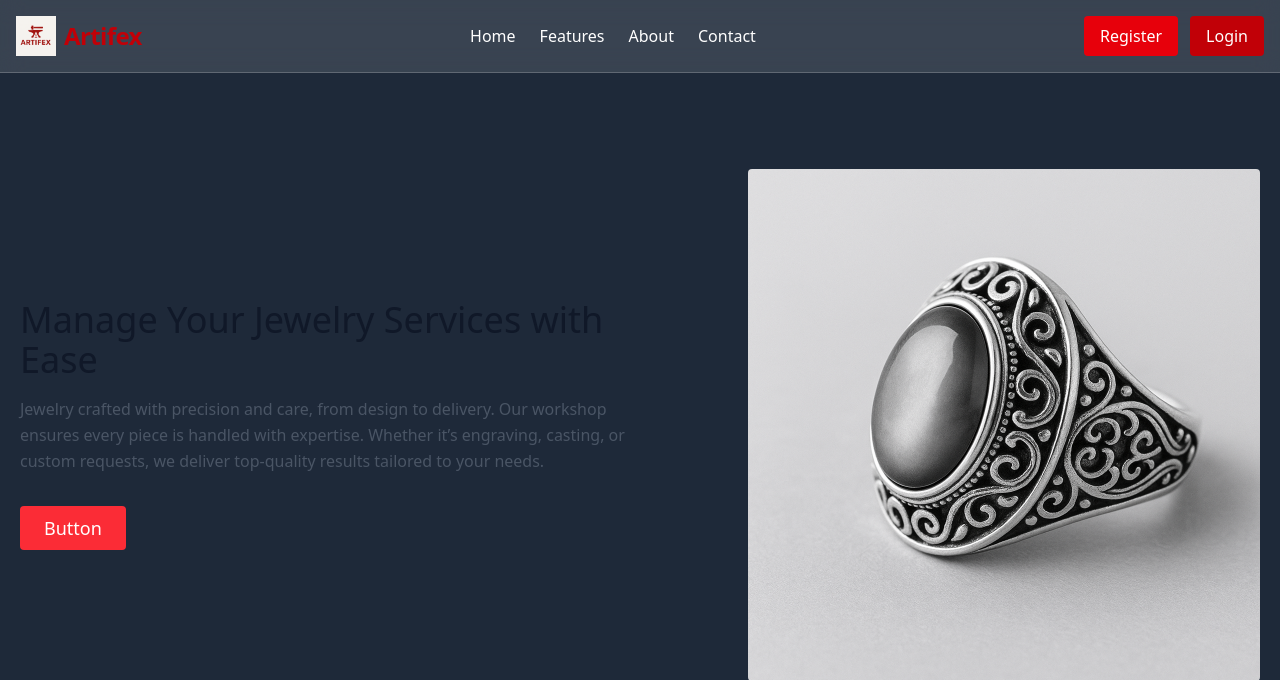
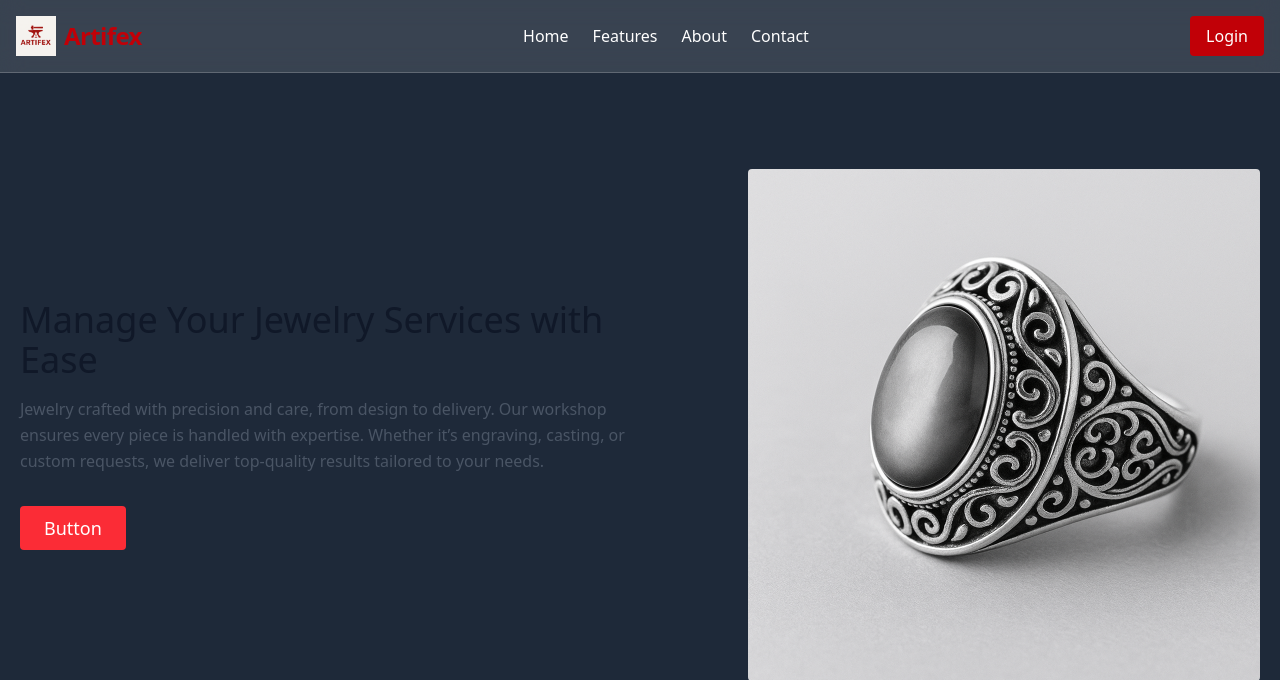
Before and after one commit to AliHaiderShahid1234/Artifex, a Django app: page / in a window 1280 px wide. Shown: the top 680 px of the page. Run offline with Django 5.2, Linux system fonts and the light colour scheme.

Commit message:
Minor Fix(2)

```diff
--- a/Jewelry_App/templates/base.html
+++ b/Jewelry_App/templates/base.html
@@ -24,7 +24,6 @@
     </nav>
 
     <div class="flex items-center mt-4 md:mt-0 space-x-3">
-      <a href="{% url 'register' %}" class="bg-red-600 text-white px-4 py-2 rounded hover:bg-red-200 transition">Register</a>
       <a href="{% url 'login' %}" class="bg-red-700 text-white px-4 py-2 rounded hover:bg-red-200 transition">Login</a>
     </div>
 
```
